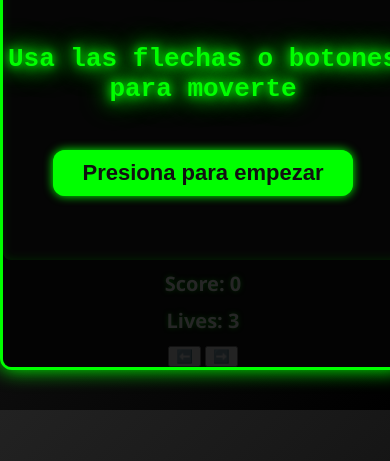
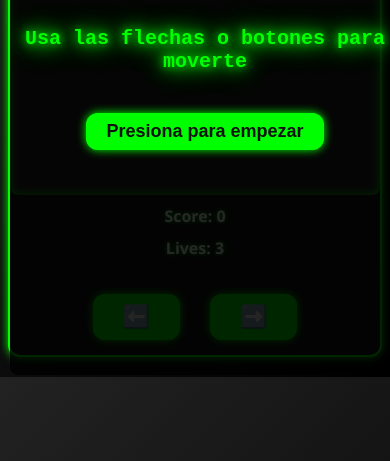
Before and after one commit to Londonnel/Juego-2, a plain HTML site: page index.html in a window 390 px wide. Shown: the part 383-844 px from the top of the page. Drawn offline with Linux system fonts and the light colour scheme.

Commit message:
Update style.css

```diff
--- a/style.css
+++ b/style.css
@@ -60,8 +60,22 @@ body {
   user-select: none;
 }
 
-/* Botón para iniciar/reiniciar */
-.overlayScreen button {
+.overlayScreen h1, .overlayScreen p {
+  animation: glow 2s ease-in-out infinite;
+}
+
+@keyframes glow {
+  0%, 100% {
+    text-shadow: 0 0 5px #0f0, 0 0 10px #0f0, 0 0 20px #0f0;
+  }
+  50% {
+    text-shadow: 0 0 10px #0f0, 0 0 20px #0f0, 0 0 30px #0f0;
+  }
+}
+
+/* Botones */
+.overlayScreen button,
+#touchControls button {
   margin-top: 20px;
   padding: 10px 30px;
   font-size: 22px;
@@ -71,32 +85,52 @@ body {
   border: none;
   border-radius: 12px;
   cursor: pointer;
-  box-shadow:
-    0 0 10px #0f0,
-    0 0 20px #0f0 inset;
+  box-shadow: 0 0 10px #0f0, 0 0 20px #0f0 inset;
   transition: background-color 0.3s ease;
 }
 
-.overlayScreen button:hover {
+.overlayScreen button:hover,
+#touchControls button:hover {
   background-color: #0c0;
 }
 
-/* Animación simple para el texto */
-@keyframes glow {
-  0%, 100% {
-    text-shadow:
-      0 0 5px #0f0,
-      0 0 10px #0f0,
-      0 0 20px #0f0;
+/* Controles táctiles */
+#touchControls {
+  display: none;
+  justify-content: center;
+  gap: 30px;
+  margin: 15px 0;
+}
+
+/* Responsive */
+@media (max-width: 480px) {
+  #gameContainer {
+    width: 95%;
+    margin: 20px auto;
+    border-width: 2px;
+    box-shadow: 0 0 10px #0f0;
   }
-  50% {
-    text-shadow:
-      0 0 10px #0f0,
-      0 0 20px #0f0,
-      0 0 30px #0f0;
+
+  #gameCanvas {
+    width: 100%;
+    height: auto;
+  }
+
+  #score, #lives {
+    font-size: 16px;
+  }
+
+  .overlayScreen {
+    font-size: 20px;
+    padding: 10px;
+  }
+
+  .overlayScreen button {
+    font-size: 18px;
+    padding: 8px 20px;
+  }
+
+  #touchControls {
+    display: flex;
   }
 }
-
-.overlayScreen h1, .overlayScreen p {
-  animation: glow 2s ease-in-out infinite;
-}
```
